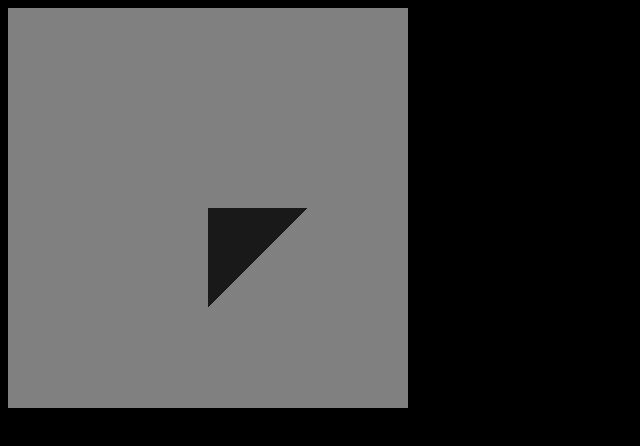
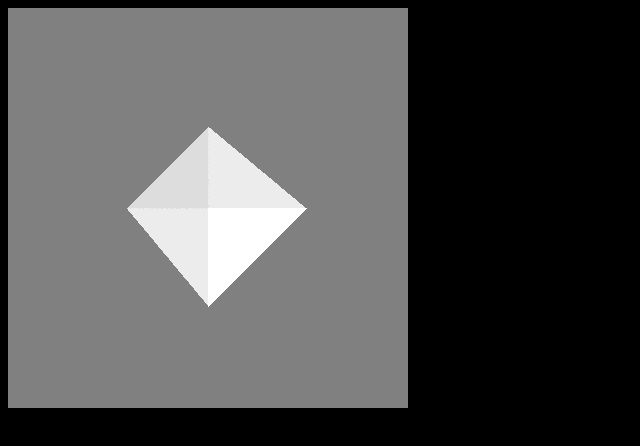
Before and after one commit to leebuhrmann/Spring2024.RayTracer3.Begin, a plain HTML site: page index.html in a window 1280 px wide. Shown: the whole page, without its empty margins (0-640 px from the left). Drawn offline with Linux system fonts and the light colour scheme.

Commit message:
Add more interesting shape

```diff
--- a/index.html
+++ b/index.html
@@ -28,17 +28,24 @@
     jitterAmount = 0
 
     let planeString = `
-v 0.000000 0.00000 0.000000
-v 0.00000 49.00000 0.000000
-v 49.000000 0.000000 0.00000
+v 00.0 00.0 00.0
+v 00.0 49.0 00.0
+v 49.0 00.0 00.0
+v 00.0 -49.0 -20.0
+v -49.0 00.0 -20.0
+
 vt 1.000000 0.000000
 vt 0.000000 1.000000
 vt 0.000000 0.000000
 vn 0.0000 1.0000 0.0000
 f 1/1/1 2/2/1 3/3/1
+f 1/1/1 3/1/1 4/1/1
+f 1/1/1 4/1/1 5/1/1
+f 1/1/1 5/1/1 2/1/1
 `
+
     let ambientShader = new AmbientShader(new Vector3(0, 50, 0))
-    let diffuseShader = new DiffuseShader(new Vector3(255, 255, 255), new Vector3(0, 10, 1).normalize());
+    let diffuseShader = new DiffuseShader(new Vector3(255, 255, 255), new Vector3(0, 0, 1).normalize());
 
 
 
--- a/mesh.js
+++ b/mesh.js
@@ -84,10 +84,14 @@ class Mesh {
     }
 
     //Generate a triangle
-    let triangle = new Triangle(fs[0].points[0], fs[0].points[1], fs[0].points[2])
+    let all = []
+    for(let f of fs){
+      let triangle = new Triangle(f.points[0], f.points[1], f.points[2])
+      all.push(triangle)
+    }
 
     //Generate a mesh
-    let mesh = new Mesh([triangle]);
+    let mesh = new Mesh(all);
     return mesh;
   }
 
```
Also changed, not shown: sphere.obj (added).
